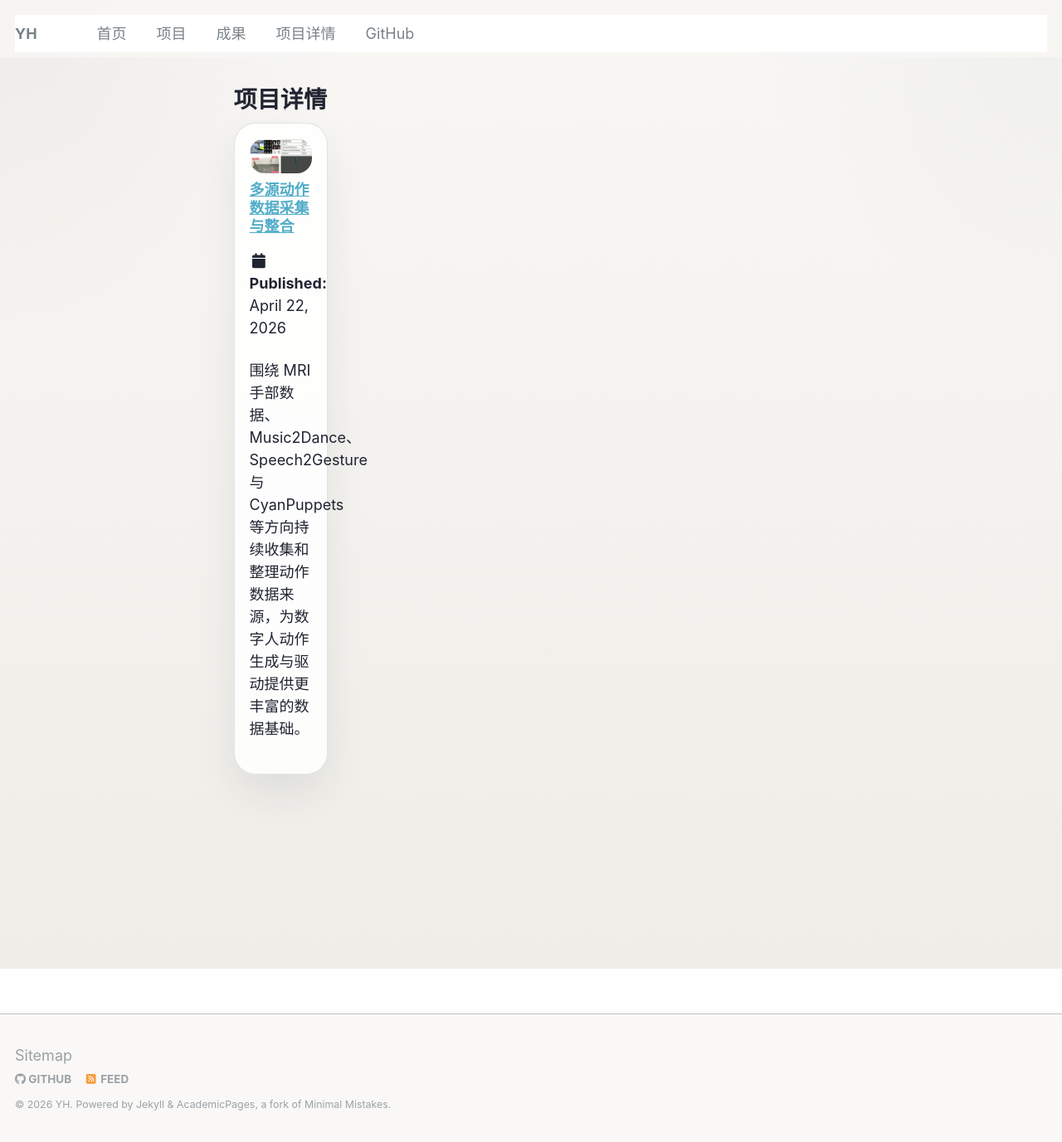
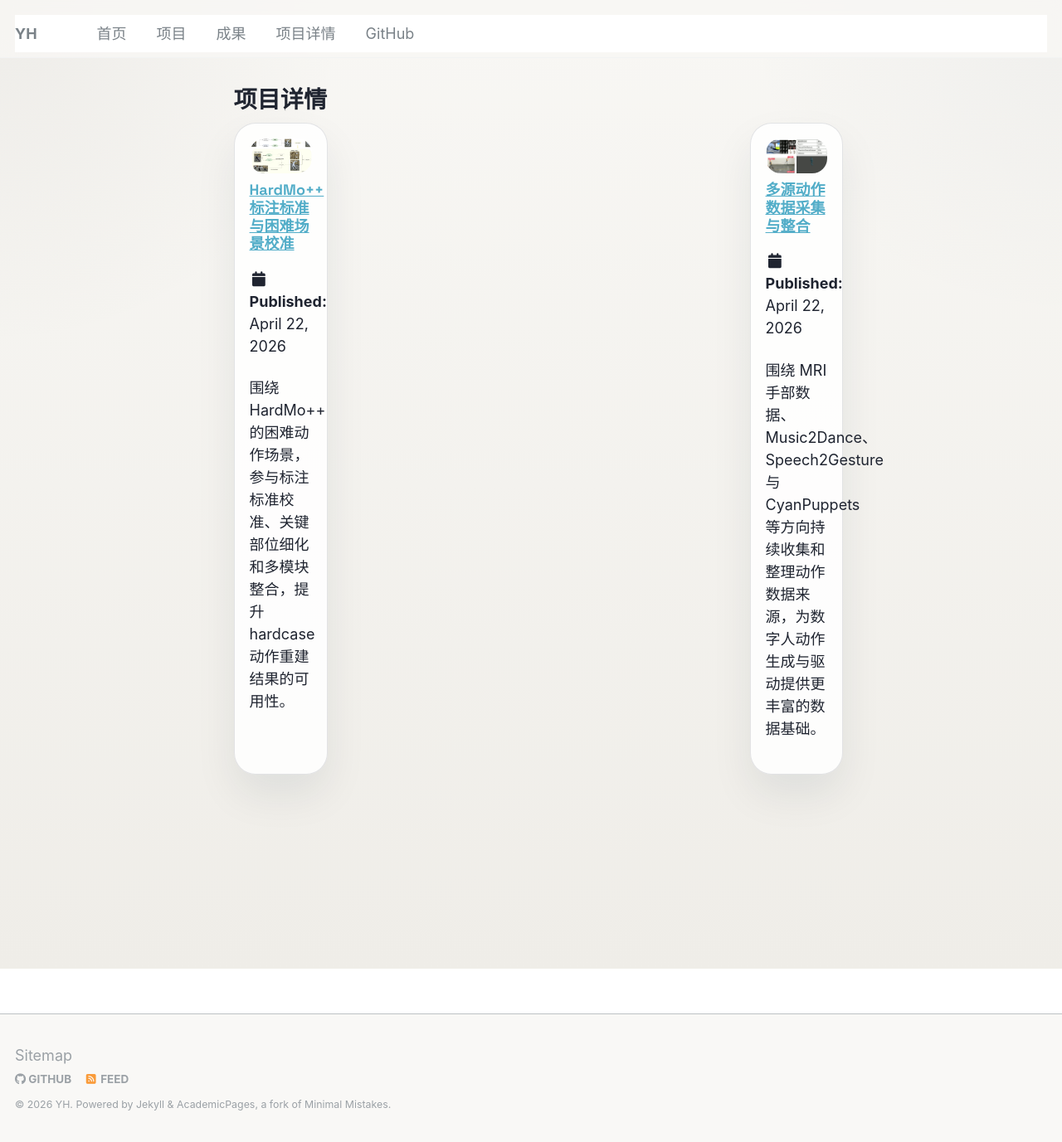
Before and after one commit to svitass/svitass.github.io, a Jekyll site: the page built from _pages/portfolio.html, in a window 1280 px wide and 1377 px high. Shown: the whole window at 83% size. Built offline with Jekyll 4.4.1, drawn with Linux system fonts in a browser that asks for light colours.

Commit message:
Add HardMo++ project detail page

```diff
--- /dev/null
+++ b/_portfolio/hardmo-plus-annotation-calibration.md
@@ -0,0 +1,73 @@
+---
+title: "HardMo++ 标注标准与困难场景校准"
+collection: portfolio
+permalink: /portfolio/hardmo-plus-annotation-calibration/
+excerpt: "围绕 HardMo++ 的困难动作场景，参与标注标准校准、关键部位细化和多模块整合，提升 hardcase 动作重建结果的可用性。"
+header:
+  teaser: "projects/hardmo-pipeline.jpg"
+author_profile: false
+---
+
+<div class="project-detail">
+  <div class="project-detail__intro">
+    <section class="project-detail__block">
+      <h2>项目定位</h2>
+      <p class="project-detail__lead">HardMo++ 关注的不是常规、干净、无遮挡的人体动作，而是更难的 hardcase 场景。项目目标是让原本在复杂姿态、手部细节、脚部接地和多视角条件下容易失真的重建结果，变成更稳定、可用于后续数字人任务的动作表达。</p>
+      <div class="detail-chips">
+        <span>HardMo++</span>
+        <span>4DHumans</span>
+        <span>HaMeR</span>
+        <span>ScoreHMR</span>
+        <span>SMPL</span>
+      </div>
+    </section>
+    <aside class="project-detail__block">
+      <h2>我的职责</h2>
+      <ul class="detail-meta">
+        <li><strong>标注标准校准</strong><br>围绕手部、脚部和困难姿态场景参与标注标准对齐，减少 hardcase 样本在数据侧的噪声。</li>
+        <li><strong>关键部位细化</strong><br>关注手部与脚部关键点在重建中的约束作用，帮助后续模型更稳定地处理复杂动作。</li>
+        <li><strong>流程参与</strong><br>参与从基础人体重建到手部/脚部细节补强、再到最终 SMPL 优化整合的完整链路理解和校验。</li>
+      </ul>
+    </aside>
+  </div>
+
+  <section class="project-detail__block">
+    <h2>技术链路</h2>
+    <div class="project-visual">
+      <img src="/images/projects/hardmo-pipeline.jpg" alt="HardMo++ 方法流程图">
+      <p class="project-visual__caption">材料里保留下来的流程图展示了这条链路的核心思路：先结合 HardMo-4DHumans 和 2D Pose Estimation 得到基础人体，再通过 HaMeR、ScoreHMR、多视角引导和 SMPL 优化把手部、脚部和整体姿态整合起来。</p>
+    </div>
+    <ul class="detail-list">
+      <li>以 4DHumans 为基础人体重建入口，先获得可用的全身 SMPL 结果，而不是一开始就直接处理所有细节。</li>
+      <li>同时引入 2D pose、手部关键点和脚部关键点，把 hardcase 样本里最容易出错的区域单独拉出来加强约束。</li>
+      <li>手部侧通过 HaMeR 补充 MANO 相关细节，脚部和整体姿态侧通过 ScoreHMR 与多视角信息辅助校正。</li>
+      <li>最终把各模块结果做统一整合和 SMPL 优化，让复杂动作样本在下游任务里更可用。</li>
+    </ul>
+  </section>
+
+  <section class="project-detail__block">
+    <h2>效果对比</h2>
+    <div class="project-visual">
+      <img src="/images/projects/hardmo-results.jpg" alt="HardMo++ 效果对比图">
+      <p class="project-visual__caption">这张结果图对应材料里的 HardMo++ 页面，按输入、4DHumans、HardMo、HardMoPlus 和最终 pipeline 的顺序展示对比，能直观看到在复杂动作、肢体张开和足部接地场景下，结果会逐步稳定下来。</p>
+    </div>
+  </section>
+
+  <section class="project-detail__block">
+    <h2>为什么难</h2>
+    <ul class="detail-list">
+      <li>hardcase 场景往往伴随大幅度动作、遮挡、侧身、手脚细节丢失，常规人体重建方法容易在这些位置崩掉。</li>
+      <li>如果标注标准不统一，困难样本本身就会带入额外噪声，后面再强的模型也很难稳定收敛。</li>
+      <li>所以 HardMo++ 这类工作不只是模型堆叠，更依赖数据标准、关键部位约束和整合流程的共同校准。</li>
+    </ul>
+  </section>
+
+  <section class="project-detail__block">
+    <h2>结果</h2>
+    <ul class="detail-result">
+      <li>参与了 HardMo++ 困难场景数据与重建流程相关工作，重点聚焦手部、脚部和困难姿态样本的可用性提升。</li>
+      <li>把“难样本”从单纯的失败案例，转成了可以系统分析、校准和优化的数据与重建问题。</li>
+      <li>这类 hardcase 处理经验也为后续动作生成、角色驱动和视频动作迁移项目打下了更稳的底层基础。</li>
+    </ul>
+  </section>
+</div>
```
Also changed, not shown: _pages/about.md (+7 -0 lines), 1 other file.
